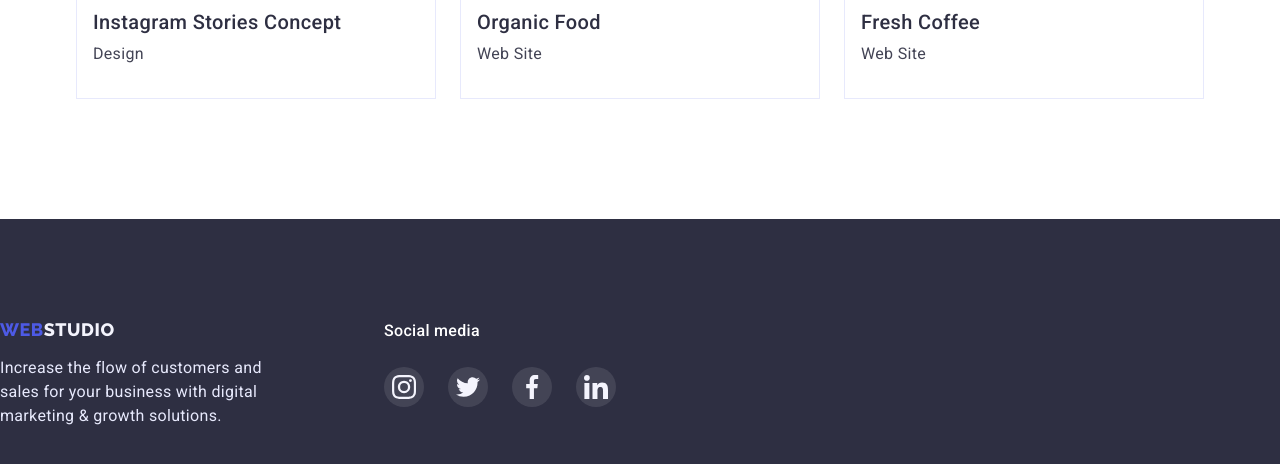
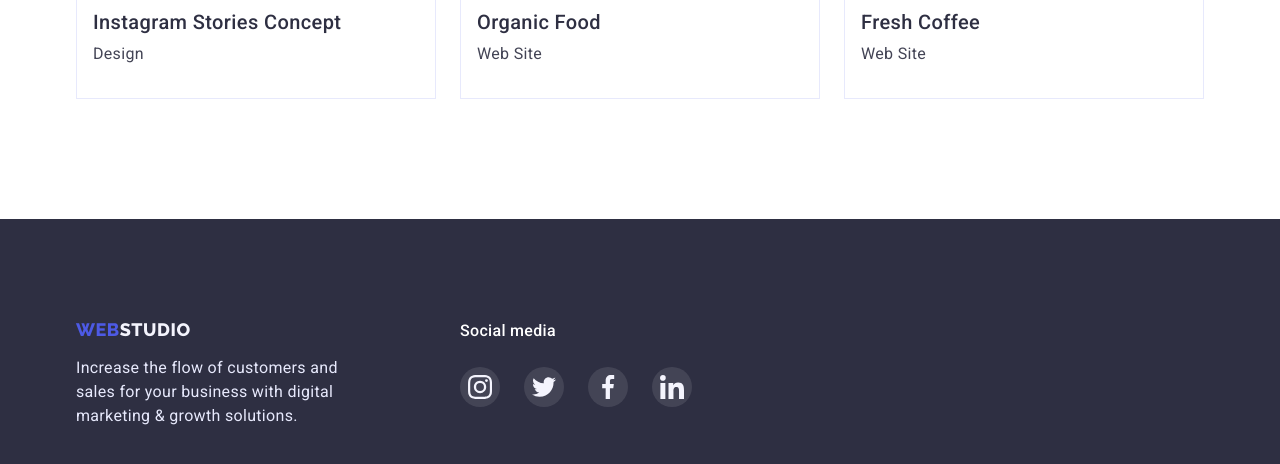
Before and after one commit to shadowamartez/goit-markup-hw-04, a plain HTML site: page portfolio.html in a window 1280 px wide. Shown: the part 1551-2015 px from the top of the page. Drawn offline with nearby package versions, Linux system fonts and the light colour scheme.

Commit message:
updatedagain2

```diff
--- a/portfolio.html
+++ b/portfolio.html
@@ -142,13 +142,14 @@
     </main>
 
     <footer class="footer">
+        <div class="footer-container-container container">
             <div class="footer-container">
                 <a class="header-logo link" href="./index.html">Web<span class="footer-logo-studio link">Studio</span></a>
                 <p class="footer-text">Increase the flow of customers and sales for your business with digital marketing &
                     growth solutions.</p>
             </div>
             <div class="footer-soc-container">
-            <h4 class="footer-soc-title">Social media</h4>
+                <p class="footer-soc-title">Social media</p>
                 <ul class="footer-soc-list list">
                     <li class="footer-soc-list-item">
                         <a href="" class="footer-soc-link link">
@@ -180,6 +181,7 @@
                     </li>
                 </ul>
             </div>
+        </div>
     </footer>
 
 </body>
```
Lines whose indentation alone changed are shown as unchanged.
